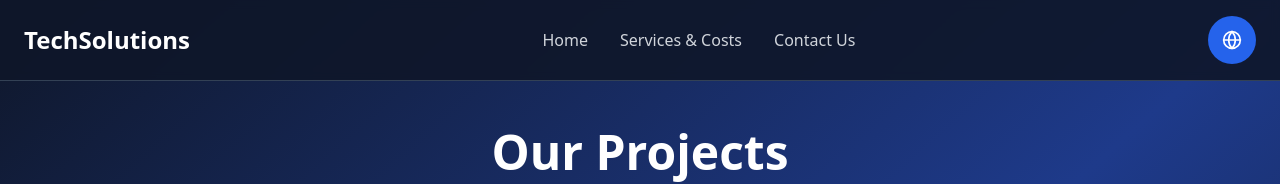
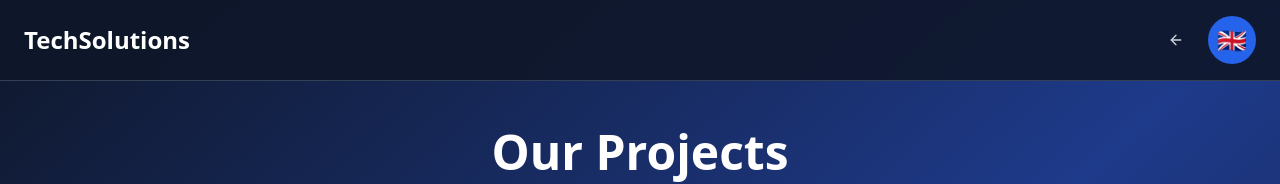
Before and after one commit to fifo033/bilingual-tech-front, a React (Vite) app: page /projects in a window 1280 px wide. Shown: the top 184 px of the page. Built offline with nearby package versions, Linux system fonts and the light colour scheme.

Commit message:
Fix: Display language flags
The flags were not visible in the language selection dropdown. This commit ensures that the flags are correctly displayed.

```diff
--- a/src/pages/Index.tsx
+++ b/src/pages/Index.tsx
@@ -1,3 +1,4 @@
+
 import React, { useState, useEffect } from 'react';
 import { ChevronLeft, ChevronRight, Code, Smartphone, Zap, Bot, Mail, Phone, MapPin, Globe, ChevronDown } from 'lucide-react';
 import { Button } from "@/components/ui/button";
@@ -97,9 +98,9 @@ const translations = {
 };
 
 const languageOptions = [
-  { code: 'en', label: 'EN', flag: '🇺🇸' },
-  { code: 'ru', label: 'RU', flag: '🇷🇺' },
-  { code: 'ar', label: 'AR', flag: '🇸🇦' }
+  { code: 'en', label: 'English', flag: '🇬🇧' },
+  { code: 'ru', label: 'Русский', flag: '🇷🇺' },
+  { code: 'ar', label: 'العربية', flag: '🇸🇦' }
 ];
 
 const Index = () => {
@@ -188,18 +189,20 @@ const Index = () => {
             </div>
 
             <DropdownMenu>
-              <DropdownMenuTrigger className="flex items-center justify-center w-12 h-12 rounded-full bg-blue-600 hover:bg-blue-700 transition-colors">
-                <Globe className="w-5 h-5 text-white" />
+              <DropdownMenuTrigger className="flex items-center justify-center w-12 h-12 rounded-full bg-blue-600 hover:bg-blue-700 transition-colors focus:outline-none">
+                <div className="flex items-center justify-center">
+                  <span className="text-2xl">{getCurrentLanguageOption().flag}</span>
+                </div>
               </DropdownMenuTrigger>
-              <DropdownMenuContent className="bg-slate-800 border-slate-700 z-50">
+              <DropdownMenuContent className="bg-slate-800 border-slate-700 z-50 min-w-[120px]" align="end">
                 {languageOptions.map((option) => (
                   <DropdownMenuItem
                     key={option.code}
                     onClick={() => setLanguage(option.code as 'en' | 'ru' | 'ar')}
-                    className="text-white hover:bg-slate-700 cursor-pointer flex items-center space-x-2"
+                    className="text-white hover:bg-slate-700 cursor-pointer flex items-center space-x-3 px-3 py-2"
                   >
-                    <span className="text-lg">{option.flag}</span>
-                    <span>{option.label}</span>
+                    <span className="text-xl">{option.flag}</span>
+                    <span className="text-sm font-medium">{option.label}</span>
                   </DropdownMenuItem>
                 ))}
               </DropdownMenuContent>
--- a/src/pages/Projects.tsx
+++ b/src/pages/Projects.tsx
@@ -1,7 +1,7 @@
 import React, { useState } from 'react';
-import { X, ExternalLink, ChevronLeft, ChevronRight, Globe } from 'lucide-react';
+import { Link } from 'react-router-dom';
+import { ArrowLeft, ExternalLink, X, ChevronLeft, ChevronRight, Globe } from 'lucide-react';
 import { Button } from "@/components/ui/button";
-import { Link } from 'react-router-dom';
 import {
   DropdownMenu,
   DropdownMenuContent,
@@ -94,9 +94,9 @@ const translations = {
 };
 
 const languageOptions = [
-  { code: 'en', label: 'EN', flag: '🇺🇸' },
-  { code: 'ru', label: 'RU', flag: '🇷🇺' },
-  { code: 'ar', label: 'AR', flag: '🇸🇦' }
+  { code: 'en', label: 'English', flag: '🇬🇧' },
+  { code: 'ru', label: 'Русский', flag: '🇷🇺' },
+  { code: 'ar', label: 'العربية', flag: '🇸🇦' }
 ];
 
 const Projects = () => {
@@ -185,52 +185,49 @@ const Projects = () => {
     }
   };
 
+  const getCurrentLanguageOption = () => {
+    return languageOptions.find(option => option.code === language) || languageOptions[0];
+  };
+
   return (
     <div className={`min-h-screen bg-gradient-to-br from-slate-900 via-blue-900 to-slate-900 ${language === 'ar' ? 'rtl' : 'ltr'}`}>
       {/* Navigation */}
       <nav className="fixed top-0 w-full bg-slate-900/90 backdrop-blur-sm z-50 border-b border-slate-700">
         <div className="container mx-auto px-6 py-4">
           <div className="flex items-center justify-between">
-            <div className="text-2xl font-bold text-white">TechSolutions</div>
+            <Link to="/" className="text-2xl font-bold text-white hover:text-blue-400 transition-colors">
+              TechSolutions
+            </Link>
 
-            <div className="hidden md:flex items-center space-x-8">
+            <div className="flex items-center space-x-4">
               <Link
                 to="/"
-                className="text-gray-300 hover:text-white transition-colors"
+                className="flex items-center space-x-2 text-gray-300 hover:text-white transition-colors"
               >
-                {t.nav_home}
+                <ArrowLeft className="w-4 h-4" />
+                <span>{t.back_home}</span>
               </Link>
-              <Link
-                to="/#services"
-                className="text-gray-300 hover:text-white transition-colors"
-              >
-                {t.nav_services}
-              </Link>
-              <Link
-                to="/#contact"
-                className="text-gray-300 hover:text-white transition-colors"
-              >
-                {t.nav_contact}
-              </Link>
-            </div>
 
               <DropdownMenu>
-              <DropdownMenuTrigger className="flex items-center justify-center w-12 h-12 rounded-full bg-blue-600 hover:bg-blue-700 transition-colors">
-                <Globe className="w-5 h-5 text-white" />
+                <DropdownMenuTrigger className="flex items-center justify-center w-12 h-12 rounded-full bg-blue-600 hover:bg-blue-700 transition-colors focus:outline-none">
+                  <div className="flex items-center justify-center">
+                    <span className="text-2xl">{getCurrentLanguageOption().flag}</span>
+                  </div>
                 </DropdownMenuTrigger>
-              <DropdownMenuContent className="bg-slate-800 border-slate-700 z-50">
+                <DropdownMenuContent className="bg-slate-800 border-slate-700 z-50 min-w-[120px]" align="end">
                   {languageOptions.map((option) => (
                     <DropdownMenuItem
                       key={option.code}
                       onClick={() => setLanguage(option.code as 'en' | 'ru' | 'ar')}
-                    className="text-white hover:bg-slate-700 cursor-pointer flex items-center space-x-2"
+                      className="text-white hover:bg-slate-700 cursor-pointer flex items-center space-x-3 px-3 py-2"
                     >
-                    <span className="text-lg">{option.flag}</span>
-                    <span>{option.label}</span>
+                      <span className="text-xl">{option.flag}</span>
+                      <span className="text-sm font-medium">{option.label}</span>
                     </DropdownMenuItem>
                   ))}
                 </DropdownMenuContent>
               </DropdownMenu>
+            </div>
           </div>
         </div>
       </nav>
```
Lines whose indentation alone changed are shown as unchanged.
